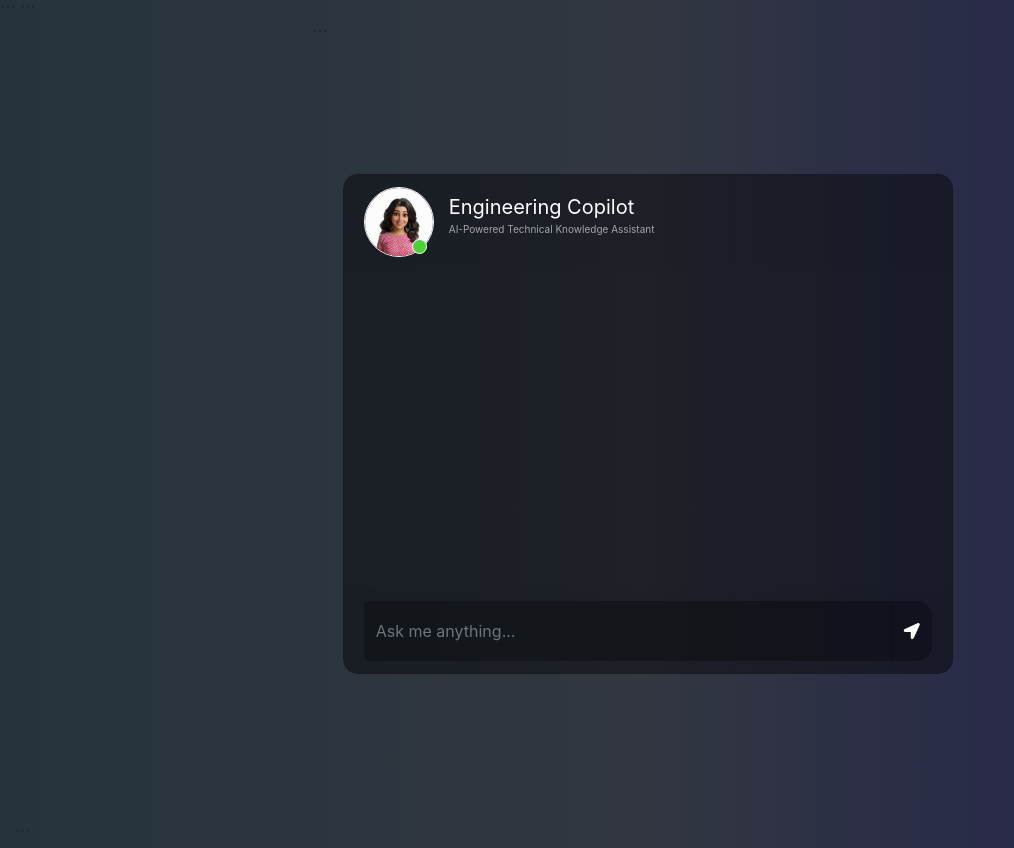
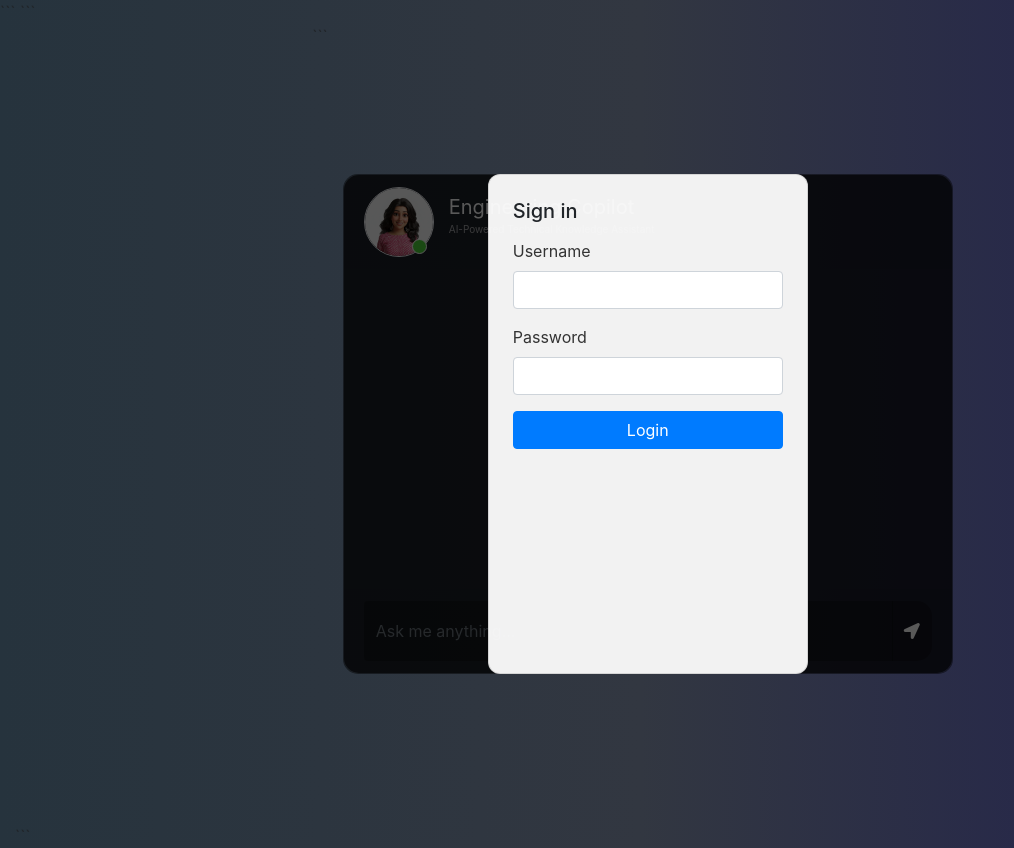
Before and after one commit to Vidhisahay/Engineering-Copilot, a Flask app: page / in a window 1280 px wide. Shown: the whole page, without its empty margins (0-1014 px from the left). Run offline with Flask 3, Linux system fonts and the light colour scheme; some libraries are stand-ins or nearby versions.

Commit message:
Add JWT auth and rate limiting

````diff
--- a/app.py
+++ b/app.py
@@ -1,4 +1,7 @@
 from flask import Flask, render_template, jsonify, request
+from flask_jwt_extended import JWTManager, create_access_token, jwt_required
+from flask_limiter import Limiter
+from flask_limiter.util import get_remote_address
 from src.helper import download_hugging_face_embeddings
 from langchain_pinecone import PineconeVectorStore
 from langchain_openai import ChatOpenAI
@@ -12,29 +15,35 @@ import os
 
 app = Flask(__name__)
 
-
 load_dotenv()
 
-PINECONE_API_KEY=os.environ.get('PINECONE_API_KEY')
-OPENAI_API_KEY=os.environ.get('OPENAI_API_KEY')
+app.config["JWT_SECRET_KEY"] = os.environ.get("JWT_SECRET_KEY", "change-me-in-production")
+JWTManager(app)
+
+limiter = Limiter(
+    key_func=get_remote_address,
+    app=app,
+    default_limits=[],
+    storage_uri="memory://",
+)
+
+PINECONE_API_KEY = os.environ.get("PINECONE_API_KEY")
+OPENAI_API_KEY = os.environ.get("OPENAI_API_KEY")
+AUTH_USERNAME = os.environ.get("AUTH_USERNAME", "admin")
+AUTH_PASSWORD = os.environ.get("AUTH_PASSWORD", "password")
 
 os.environ["PINECONE_API_KEY"] = PINECONE_API_KEY
 os.environ["OPENAI_API_KEY"] = OPENAI_API_KEY
 
-
 embeddings = download_hugging_face_embeddings()
 
 index_name = "engineering-copilot"
-# Embed each chunk and upsert the embeddings into your Pinecone index.
 docsearch = PineconeVectorStore.from_existing_index(
     index_name=index_name,
-    embedding=embeddings
+    embedding=embeddings,
 )
 
-
-
-
-retriever = docsearch.as_retriever(search_type="similarity", search_kwargs={"k":3})
+retriever = docsearch.as_retriever(search_type="similarity", search_kwargs={"k": 3})
 
 chatModel = ChatOpenAI(model="gpt-4o")
 prompt = ChatPromptTemplate.from_messages(
@@ -48,23 +57,34 @@ question_answer_chain = create_stuff_documents_chain(chatModel, prompt)
 rag_chain = create_retrieval_chain(retriever, question_answer_chain)
 
 
-
 @app.route("/")
 def index():
-    return render_template('chat.html')
+    return render_template("chat.html")
 
+
+@app.route("/login", methods=["POST"])
+def login():
+    data = request.get_json(silent=True) or {}
+    username = data.get("username")
+    password = data.get("password")
+
+    if username != AUTH_USERNAME or password != AUTH_PASSWORD:
+        return jsonify({"msg": "Invalid username or password"}), 401
+
+    access_token = create_access_token(identity=username)
+    return jsonify(access_token=access_token)
 
 
 @app.route("/get", methods=["GET", "POST"])
+@limiter.limit("20 per minute")
+@jwt_required()
 def chat():
     msg = request.form["msg"]
-    input = msg
-    print(input)
+    print(msg)
     response = rag_chain.invoke({"input": msg})
     print("Response : ", response["answer"])
     return str(response["answer"])
 
 
-
-if __name__ == '__main__':
-    app.run(host="0.0.0.0", port= 8080, debug= True)
+if __name__ == "__main__":
+    app.run(host="0.0.0.0", port=8080, debug=True)
--- a/requirements.txt
+++ b/requirements.txt
@@ -1,5 +1,7 @@
 langchain==0.3.26
 flask==3.1.1
+flask-jwt-extended==4.7.1
+Flask-Limiter==3.12
 sentence-transformers==4.1.0
 pypdf==5.6.1
 python-dotenv==1.1.0
--- a/static/style.css
+++ b/static/style.css
@@ -245,3 +245,25 @@ border-radius: 0 0 15px 15px !important;
 
 	border:1.5px solid #f5f6fa;
 }
+
+.login-overlay {
+	position: absolute;
+	inset: 0;
+	display: flex;
+	align-items: center;
+	justify-content: center;
+	background: rgba(0, 0, 0, 0.65);
+	border-radius: 15px;
+	z-index: 10;
+}
+
+.login-card {
+	width: 100%;
+	max-width: 320px;
+	background-color: rgba(255, 255, 255, 0.95) !important;
+	border-radius: 12px !important;
+}
+
+.login-card label {
+	color: #333;
+}
--- a/templates/chat.html
+++ b/templates/chat.html
@@ -31,7 +31,7 @@
 ```
     <div class="col-md-8 col-xl-6 chat">
 
-        <div class="card">
+        <div class="card position-relative">
 
             <div class="card-header msg_head">
 
@@ -60,6 +60,24 @@
 
             <div id="messageFormeight" class="card-body msg_card_body">
 
+            </div>
+
+            <div id="loginOverlay" class="login-overlay">
+                <div class="login-card card p-4">
+                    <h5 class="mb-3">Sign in</h5>
+                    <form id="loginForm">
+                        <div class="form-group">
+                            <label for="loginUsername">Username</label>
+                            <input type="text" id="loginUsername" class="form-control" required autocomplete="username">
+                        </div>
+                        <div class="form-group">
+                            <label for="loginPassword">Password</label>
+                            <input type="password" id="loginPassword" class="form-control" required autocomplete="current-password">
+                        </div>
+                        <p id="loginError" class="text-danger small d-none mb-2"></p>
+                        <button type="submit" class="btn btn-primary btn-block">Login</button>
+                    </form>
+                </div>
             </div>
 
             <div class="card-footer">
@@ -101,7 +119,59 @@
 
 <script>
 
+const TOKEN_KEY = "engineering_copilot_jwt";
+
+function getToken() {
+    return sessionStorage.getItem(TOKEN_KEY);
+}
+
+function setToken(token) {
+    sessionStorage.setItem(TOKEN_KEY, token);
+}
+
+function showLogin(show) {
+    $("#loginOverlay").toggleClass("d-none", !show);
+    $("#messageArea :input").prop("disabled", show);
+    $("#send").prop("disabled", show);
+}
+
+function requireAuth() {
+    if (!getToken()) {
+        showLogin(true);
+        return false;
+    }
+    showLogin(false);
+    return true;
+}
+
 $(document).ready(function() {
+
+    requireAuth();
+
+    $("#loginForm").on("submit", function(event) {
+        event.preventDefault();
+        $("#loginError").addClass("d-none");
+
+        $.ajax({
+            url: "/login",
+            type: "POST",
+            contentType: "application/json",
+            data: JSON.stringify({
+                username: $("#loginUsername").val(),
+                password: $("#loginPassword").val(),
+            }),
+        }).done(function(data) {
+            setToken(data.access_token);
+            $("#loginUsername").val("");
+            $("#loginPassword").val("");
+            requireAuth();
+        }).fail(function(xhr) {
+            const msg = xhr.responseJSON && xhr.responseJSON.msg
+                ? xhr.responseJSON.msg
+                : "Login failed";
+            $("#loginError").text(msg).removeClass("d-none");
+        });
+    });
 
     $("#messageArea").on("submit", function(event) {
 
@@ -132,6 +202,11 @@ $(document).ready(function() {
 
         $("#messageFormeight").append(userHtml);
 
+        if (!requireAuth()) {
+            event.preventDefault();
+            return;
+        }
+
         $.ajax({
 
             data: {
@@ -141,6 +216,10 @@ $(document).ready(function() {
             type: "POST",
 
             url: "/get",
+
+            headers: {
+                Authorization: "Bearer " + getToken(),
+            },
 
         }).done(function(data) {
 
@@ -159,6 +238,11 @@ $(document).ready(function() {
 
             $("#messageFormeight").append($.parseHTML(botHtml));
 
+        }).fail(function(xhr) {
+            if (xhr.status === 401) {
+                sessionStorage.removeItem(TOKEN_KEY);
+                requireAuth();
+            }
         });
 
         event.preventDefault();
````
Also changed, not shown: .github/workflows/cicd.yaml.
